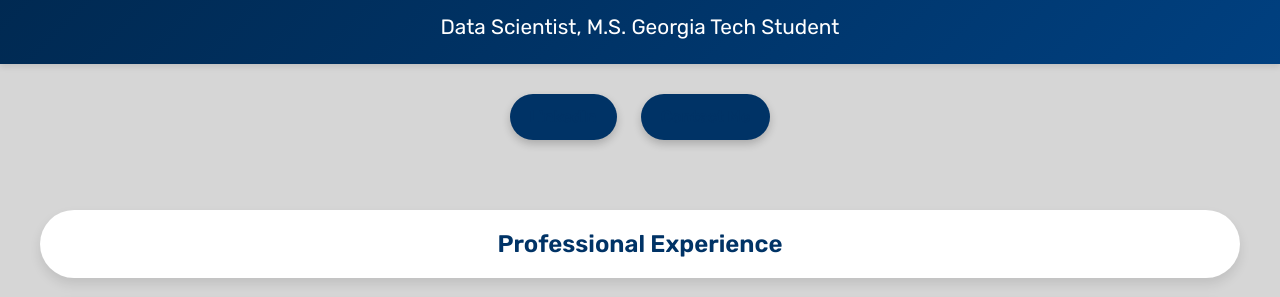
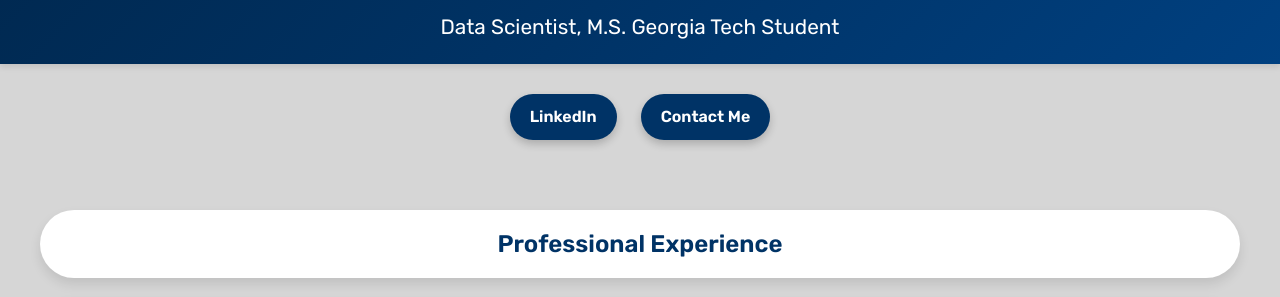
Before and after one commit to thomasalgenio/Thomas_Portfolio, a Jekyll site: the page built from README.md, in a window 1280 px wide. Shown: the part 142-439 px from the top of the page. Built offline with Jekyll 4.4.1, drawn with Linux system fonts in a browser that asks for light colours; our own code applies the rules of GitHub Pages for plain Markdown files.

Commit message:
Update default.html

```diff
--- a/_layouts/default.html
+++ b/_layouts/default.html
@@ -13,7 +13,7 @@
         margin: 0;
         padding: 0;
         background-color: #d6d6d6;
-        color: #333;
+        color: #ffffff;
         line-height: 1.6;
         overflow-x: hidden;
       }
@@ -48,7 +48,7 @@
         margin: 10px;
         font-size: 1rem;
         font-weight: bold;
-        color: #003366;
+        color: #ffffff;
         background-color: #003366;
         text-decoration: none;
         border-radius: 50px;
@@ -59,7 +59,7 @@
       .btn:hover {
         transform: scale(1.1);
         background-color: #003366;
-        color: #333;
+        color: #ffffff;
       }
 
       main {
```
